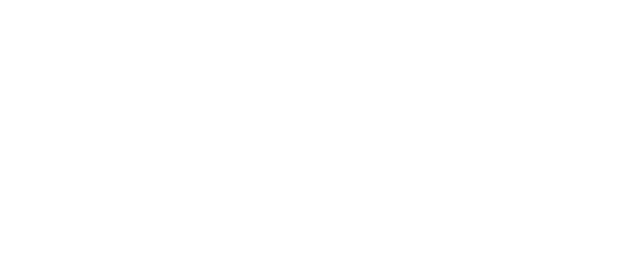
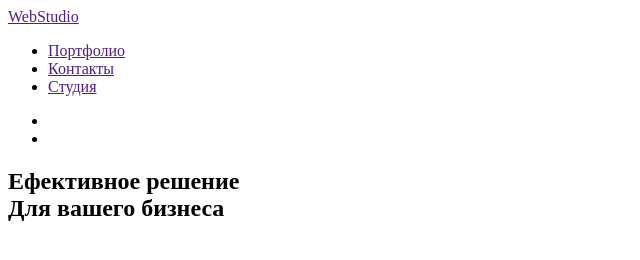
Before and after one commit to Dima272727/HW-1-desk, a plain HTML site: page index.html in a window 1280 px wide. Shown: the whole page, without its empty margins (0-640 px from the left). Drawn offline with Linux system fonts and the light colour scheme.

Commit message:
Update index.html

```diff
--- a/index.html
+++ b/index.html
@@ -1,11 +1,45 @@
 <!DOCTYPE html>
-<html>
+<html lang="ru">
 <head>
 	<meta charset="utf-8">
 	<meta name="viewport" content="width=device-width, initial-scale=1">
-	<title></title>
+	<title>homework#1</title>
 </head>
 <body>
+	<!-- Шапка -->
+	<header>
+		<nav>
+			<a href="">WebStudio</a>
+			<ul>
+				<li><a href="">Портфолио</a></li>
+				<li><a href="">Контакты</a></li>
+				<li><a href="">Cтудия</a></li>
+			</ul>
+		</nav>
+		<div>
+			<ul>
+				<li><a href="mailto:info@devstudio.com" class="contact-link"></a></li>
+				<li><a href="tel:+38096111111" class="contact-link"+38 096 111 11 11></a></li>
+			</ul>
+		</div>
+	</header>
+
+	<main>
+		<!--Контент-->
+		 <section>
+			 <h1>Ефективное решение
+
+				<br>
+				 Для вашего бизнеса
+
+				</h1>
+
+		 </section>
+
+
+		</body>
+
+	</main>
 
 </body>
 </html>
```
